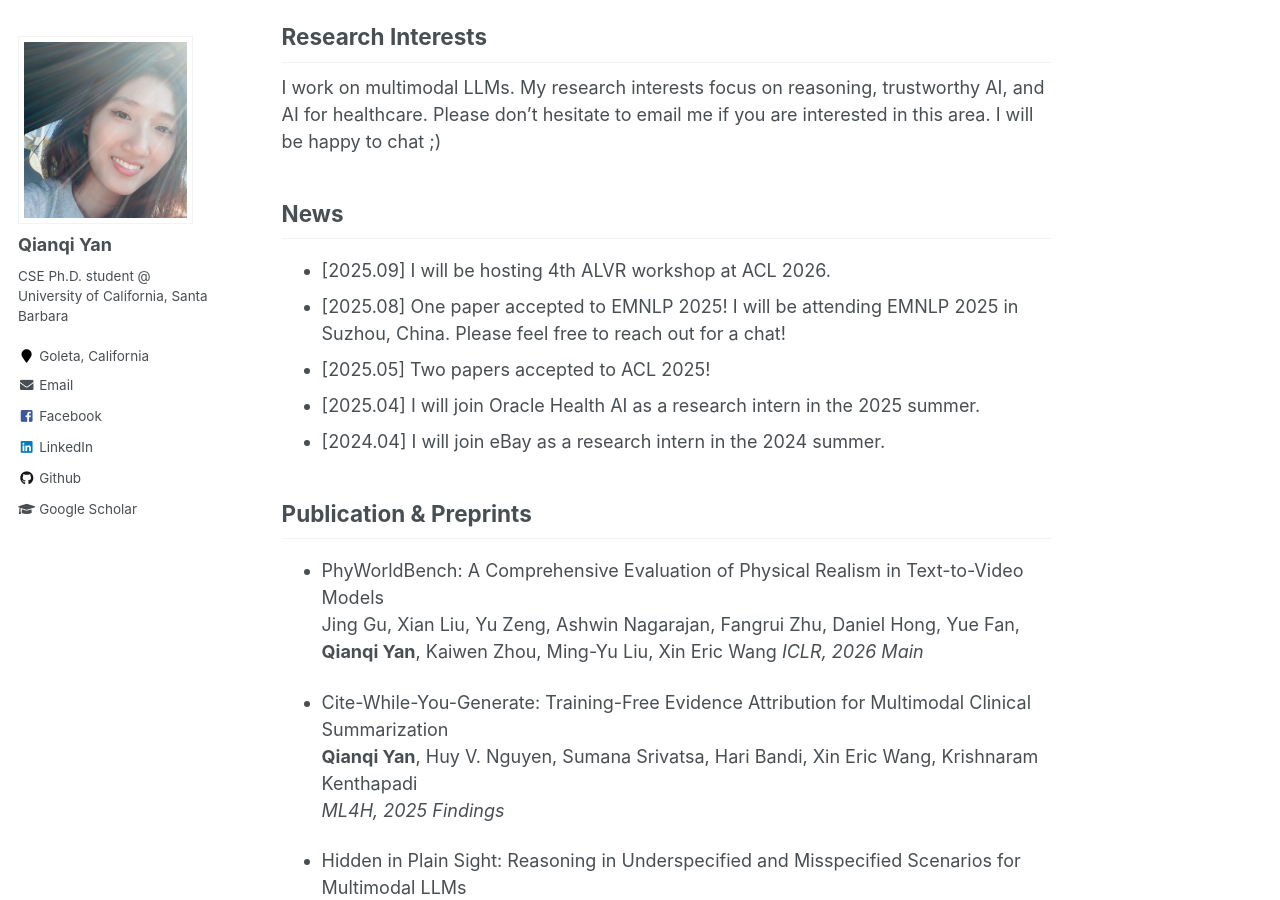
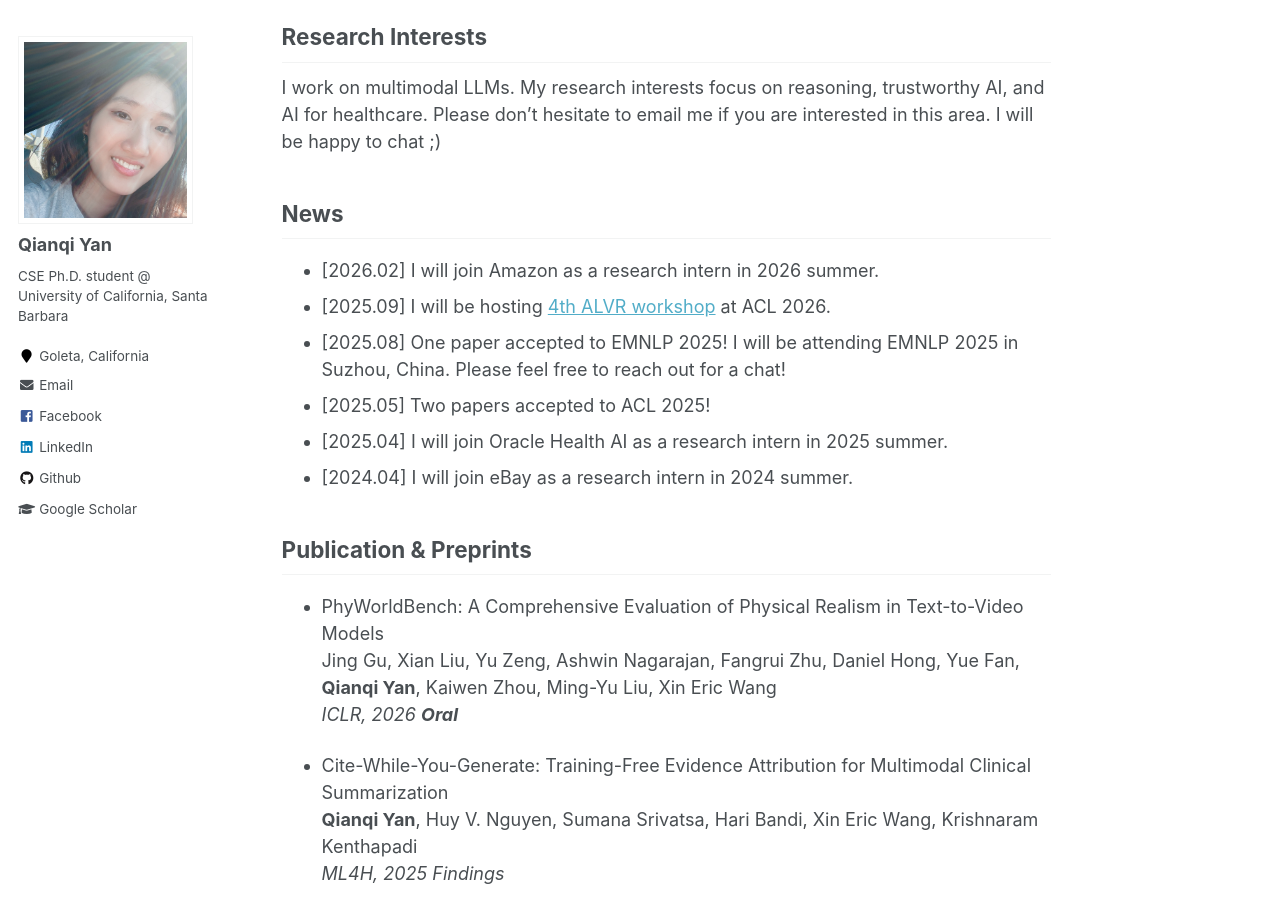
Before and after one commit to Jackie-2000/Jackie-2000.github.io, a Jekyll site: the page built from _pages/about.md, in a window 1280 px wide and 900 px high, scrolled down 339 px. Built offline with Jekyll 4.4.1, drawn with Linux system fonts in a browser that asks for light colours.

Commit message:
Revise news and publication details in about.md
Updated news section with new internship and workshop details. Modified publication information to reflect oral presentation status.

```diff
--- a/_pages/about.md
+++ b/_pages/about.md
@@ -17,17 +17,18 @@ I work on multimodal LLMs. My research interests focus on reasoning, trustworthy
 
 News
 ------
-* [2025.09] I will be hosting 4th ALVR workshop at ACL 2026.
+* [2026.02] I will join Amazon as a research intern in 2026 summer.
+* [2025.09] I will be hosting [4th ALVR workshop](https://alvr-workshop.github.io/) at ACL 2026.
 * [2025.08] One paper accepted to EMNLP 2025! I will be attending EMNLP 2025 in Suzhou, China. Please feel free to reach out for a chat!
 * [2025.05] Two papers accepted to ACL 2025!
-* [2025.04] I will join Oracle Health AI as a research intern in the 2025 summer.
-* [2024.04] I will join eBay as a research intern in the 2024 summer.
+* [2025.04] I will join Oracle Health AI as a research intern in 2025 summer.
+* [2024.04] I will join eBay as a research intern in 2024 summer.
 
 Publication & Preprints
 ------
 * PhyWorldBench: A Comprehensive Evaluation of Physical Realism in Text-to-Video Models \
-  Jing Gu, Xian Liu, Yu Zeng, Ashwin Nagarajan, Fangrui Zhu, Daniel Hong, Yue Fan, **Qianqi Yan**, Kaiwen Zhou, Ming-Yu Liu, Xin Eric Wang
-  *ICLR, 2026 Main*
+  Jing Gu, Xian Liu, Yu Zeng, Ashwin Nagarajan, Fangrui Zhu, Daniel Hong, Yue Fan, **Qianqi Yan**, Kaiwen Zhou, Ming-Yu Liu, Xin Eric Wang \
+  *ICLR, 2026 **Oral***
 
 * Cite-While-You-Generate: Training-Free Evidence Attribution for Multimodal Clinical Summarization \
   **Qianqi Yan**, Huy V. Nguyen, Sumana Srivatsa, Hari Bandi, Xin Eric Wang, Krishnaram Kenthapadi \
```
